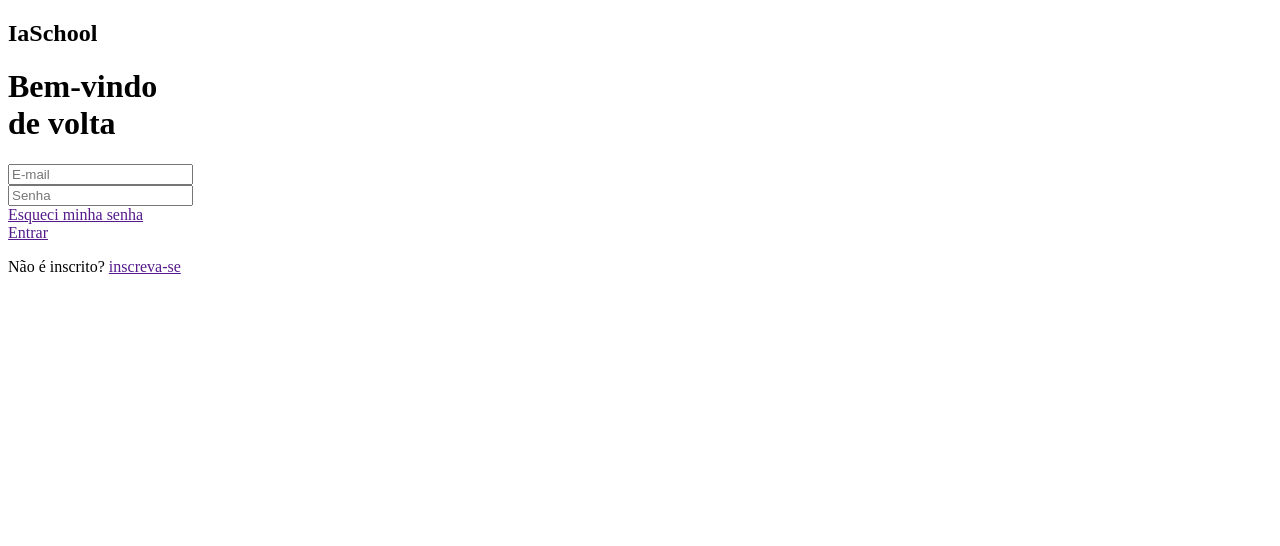
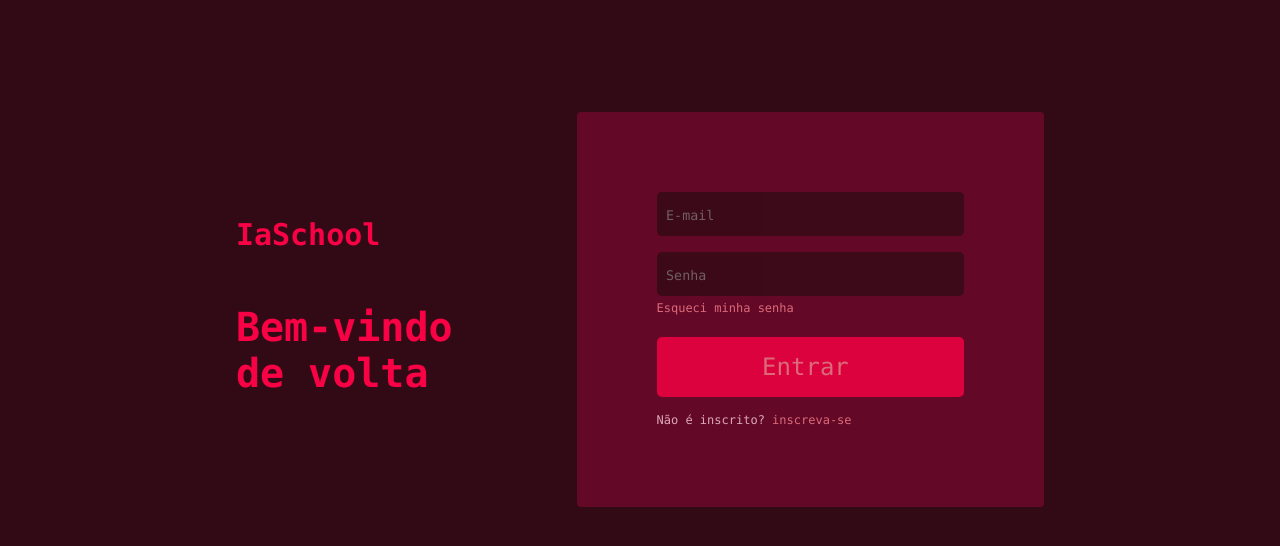
Before and after one commit to BelaRocha/Projeto_IASchool, a plain HTML site: page login.html in a window 1280 px wide. Drawn offline with Linux system fonts and the light colour scheme.

Commit message:
Update login.html

```diff
--- a/login.html
+++ b/login.html
@@ -6,7 +6,7 @@
     <meta charset="UTF-8">
     <meta http-equiv="X-UA-Compatible" content="IE=edge">
     <meta name="viewport" content="width=device-width, initial-scale=1.0">
-    <link rel="stylesheet" href="abacadaba.css">
+    <link rel="stylesheet" href="login_style.css">
     <title>login</title>
 </head>
 <body>
```
